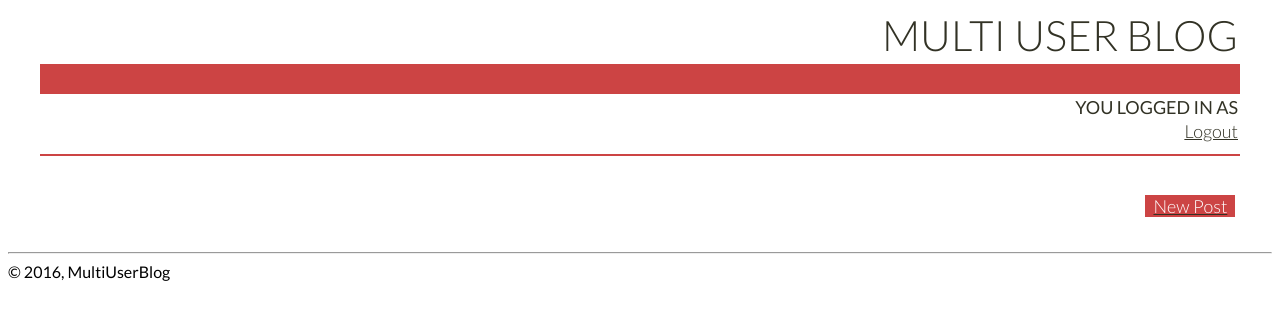
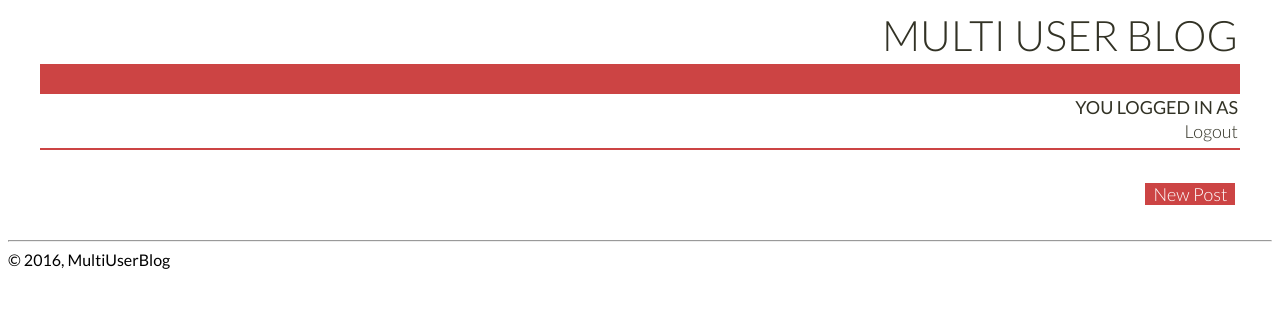
Before and after one commit to HedgehogInDaFog/MultiUserBlog, a Python web app: template templates/post.html in a window 1280 px wide. Shown: the top 320 px of the page. Run offline with Jinja, Linux system fonts and the light colour scheme; the template is opened without the code that fills it, so the values that code supplies are empty.

Commit message:
Beautify

```diff
--- a/css/main.css
+++ b/css/main.css
@@ -11,6 +11,11 @@ p {
     color: #323225;
     font: 300 18px Lato;
     margin: 2px;
+    text-decoration: none;
+}
+
+a:hover {
+    text-decoration: underline;
 }
 
 h1 {
@@ -77,8 +82,8 @@ img {
 .line {
     background-color: #cc4444;
     height: 1px;
-    margin-bottom: 12px;
-    margin-top: 12px;
+    margin-bottom: 6px;
+    margin-top: 6px;
     max-width: 1200px;
     width: 100%;
 }
@@ -111,6 +116,7 @@ img {
     font: 400 18px Lato;
     margin: 2px;
     width: 99%;
+
 }
 
 .post-subject {
@@ -118,10 +124,6 @@ img {
     font: 800 22px Lato;
     margin: 2px;
     letter-spacing: 2px;
-}
-
-.right {
-    align-items: right;
 }
 
 .w1 {
--- a/templates/post.html
+++ b/templates/post.html
@@ -39,7 +39,7 @@
     </a>
 {% endif %}
 
-  <hr>
+  <div class="line"></div>
 </div>
 
 {% endfor %}
```
